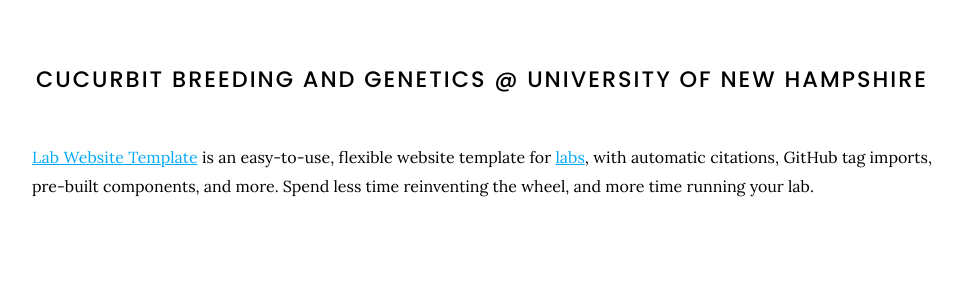
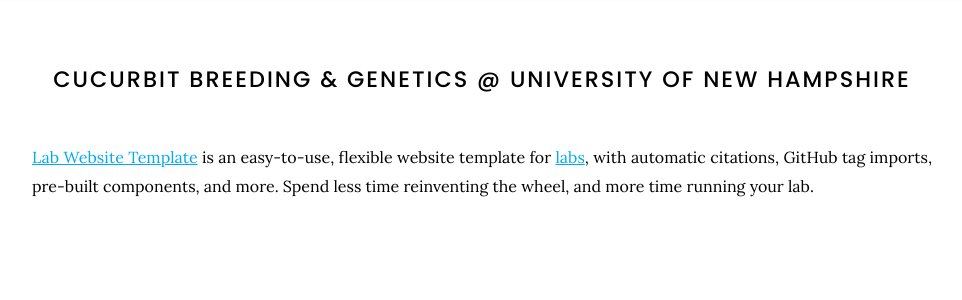
Before and after one commit to UNH-Cucurbits/unhcucurbits-website, a Jekyll site: the page built from index.md, in a window 1280 px wide, cut to the strip 114-756 px from the top of the page. Shown: the top 300 px of the strip, without its empty margins (158-1120 px from the left). Built offline with Jekyll 4.4.1, drawn with Linux system fonts in a browser that asks for light colours.

Commit message:
Update index.md

```diff
--- a/index.md
+++ b/index.md
@@ -2,7 +2,7 @@
 title: Home
 ---
 
-# Cucurbit Breeding and Genetics @ University of New Hampshire
+# Cucurbit Breeding & Genetics @ University of New Hampshire
 
 [Lab Website Template](https://github.com/greenelab/lab-website-template) is an easy-to-use, flexible website template for [labs](https://www.greenelab.com/), with automatic citations, GitHub tag imports, pre-built components, and more.
 Spend less time reinventing the wheel, and more time running your lab.
```
